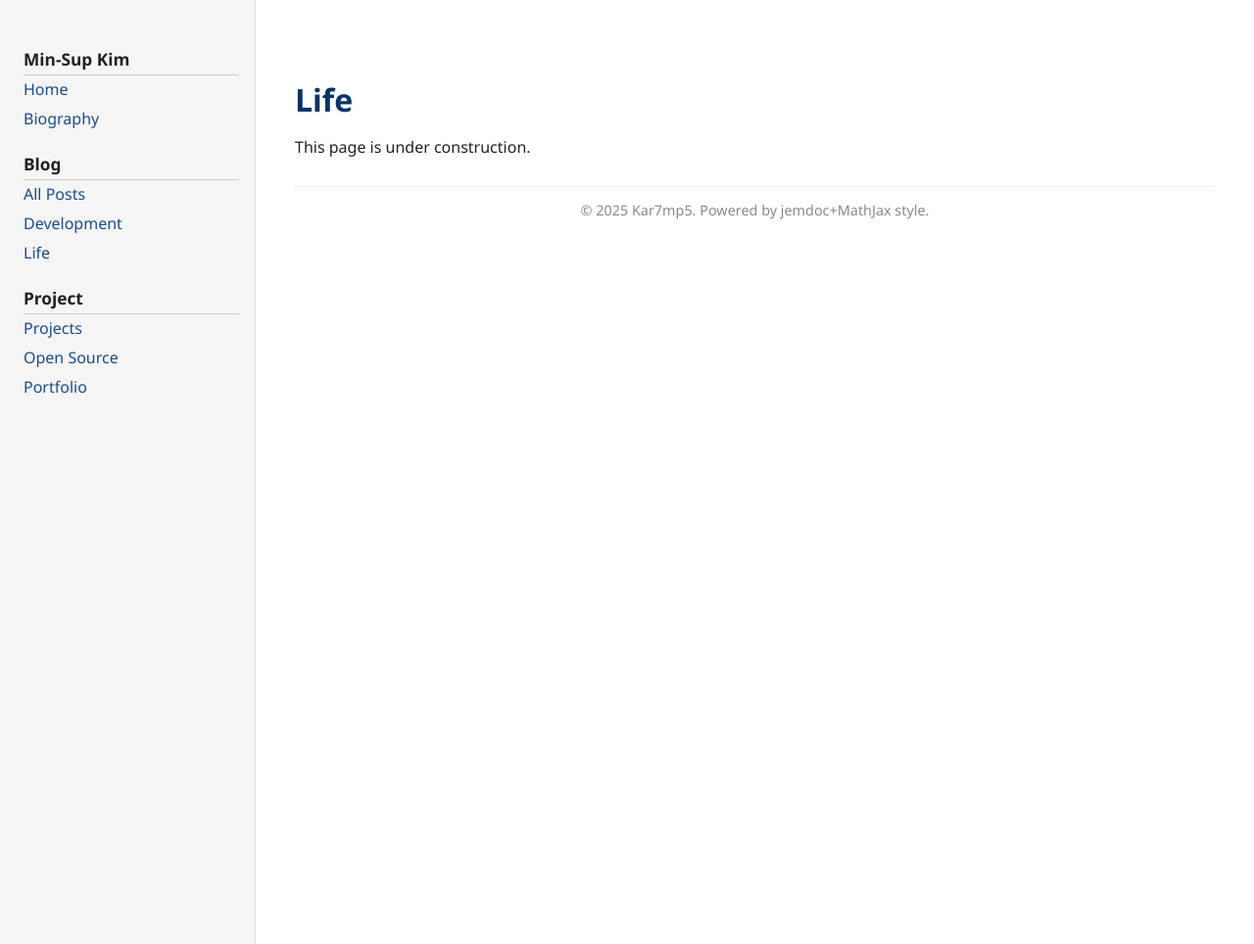
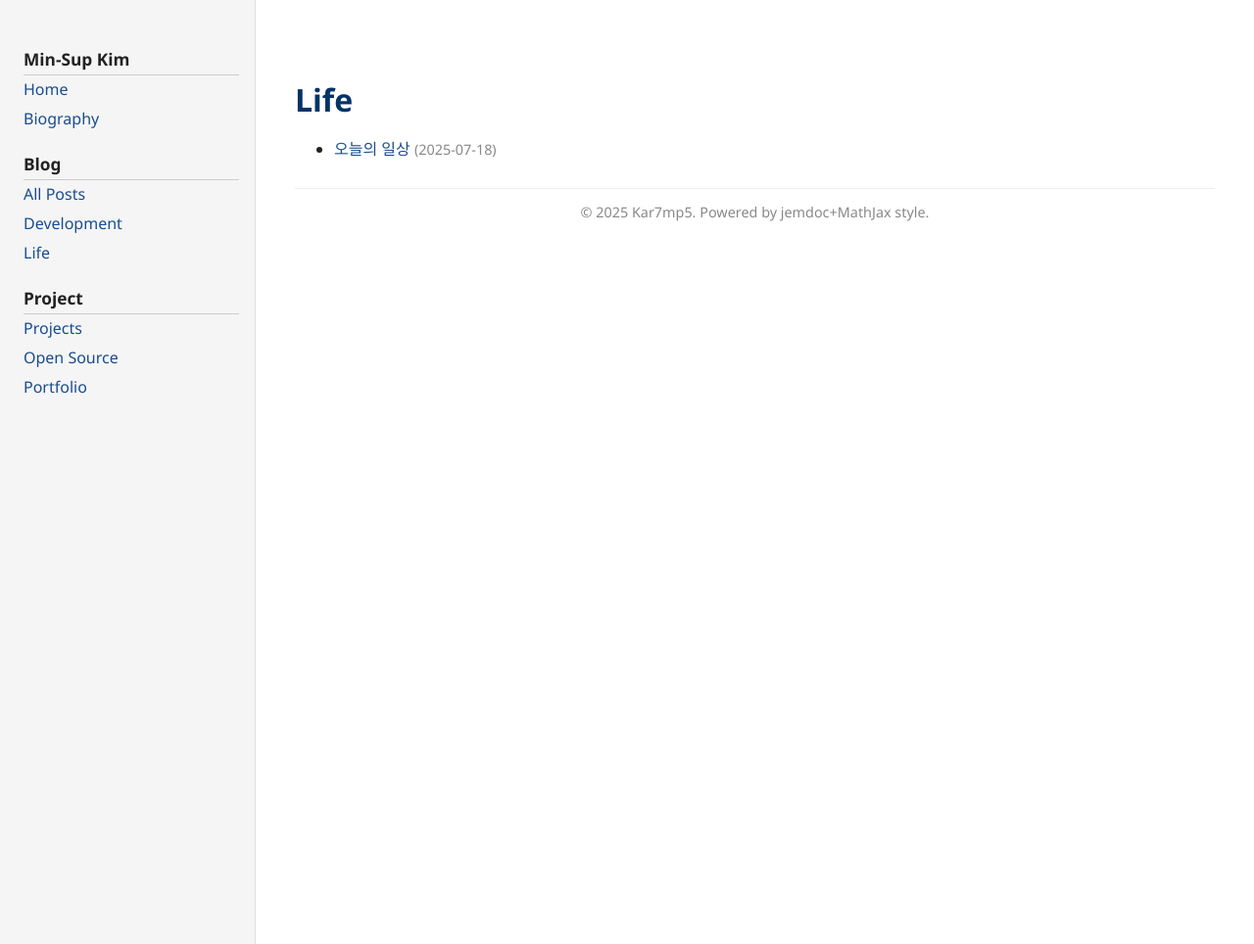
Before and after one commit to kar7mp5/kar7mp5.github.io, a Jekyll site: the page built from categories/life.md, in a window 1280 px wide. Shown: the whole page at 98% size. Built offline with Jekyll 4.4.1, drawn with Linux system fonts in a browser that asks for light colours.

Commit message:
refactor: Refactoring category structure

```diff
--- /dev/null
+++ b/_layouts/category.html
@@ -0,0 +1,14 @@
+---
+layout: default
+---
+
+<h1>{{ page.category | capitalize }}</h1>
+
+<ul>
+  {% for post in site.categories[page.category] %}
+  <li>
+    <a href="{{ post.url }}">{{ post.title }}</a>
+    <span style="color:#888; font-size:0.9em;">({{ post.date | date: '%Y-%m-%d' }})</span>
+  </li>
+  {% endfor %}
+</ul>
--- a/_posts/2025-07-16-welcome-to-jekyll.markdown
+++ b/_posts/2025-07-16-welcome-to-jekyll.markdown
@@ -2,7 +2,7 @@
 layout: default
 title:  "Welcome to My Dev Blog!"
 date:   2025-07-16 17:06:59 +0900
-categories: jekyll update devlog
+categories: development
 permalink: /2025/07/16/welcome-to-my-dev-blog.html
 ---
 
--- a/categories/life.md
+++ b/categories/life.md
@@ -1,8 +1,5 @@
 ---
-layout: default
+layout: category
+category: life
 title: Life
 ---
-
-# Life
-
-This page is under construction.
```
Also changed, not shown: _posts/2025-07-18-test.md (added, +7 -0 lines), categories/dev.md (+2 -5 lines), README.md.
